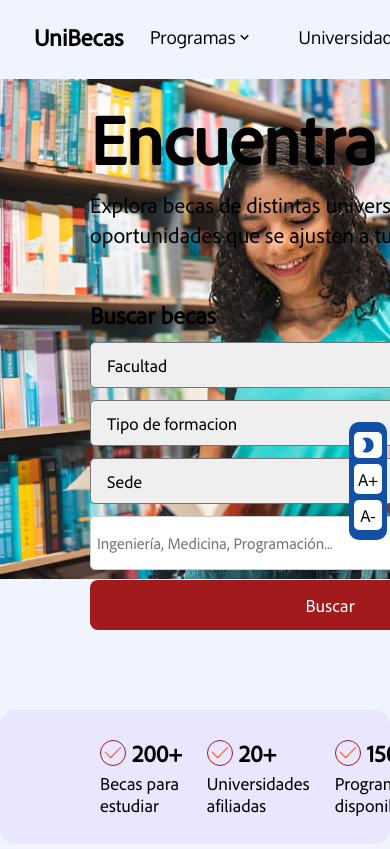
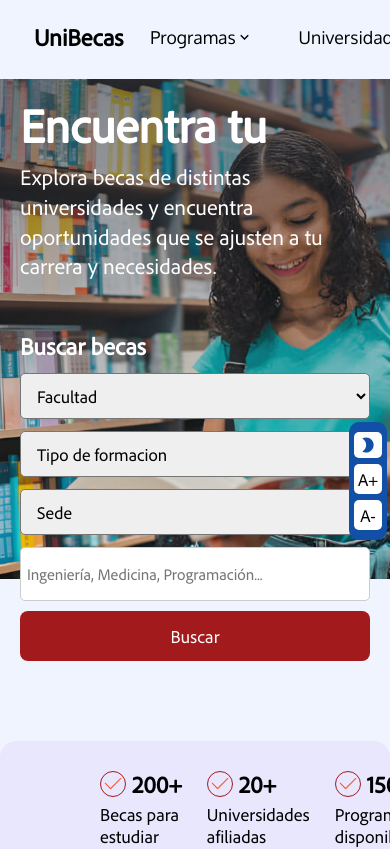
Before and after one commit to AlexanderCassiani/unibecas, a React (Vite) app in the folder frontend/: page / in a window 390 px wide. Shown: the top 849 px of the page. Built offline with nearby package versions, Linux system fonts and the light colour scheme.

Commit message:
Style: ajusta el diseño responsivo del componente Hero y mejora la legibilidad del texto en pantallas pequeñas

```diff
--- a/frontend/src/home/components/hero/hero.css
+++ b/frontend/src/home/components/hero/hero.css
@@ -13,6 +13,7 @@
 }
 
 .contenido-izquierda {
+  position: relative;
   min-width: 525px;
 }
 
@@ -169,3 +170,48 @@
     margin-top: 60px;
   }
 }
+
+@media (max-width: 1028px) {
+  .hero-contenido .contenido-izquierda h1,
+  .hero-contenido .contenido-izquierda p,
+  .hero-buscador h2 {
+    color: #fff;
+  }
+
+  .hero-buscador {
+    margin-right: auto;
+    margin-left: auto;
+  }
+
+  .contenido-derecha::before {
+    content: "";
+    position: absolute;
+    z-index: 600;
+    top: 0;
+    left: 0;
+    background: linear-gradient(#242a3394 0%, #242a334f 50%, #242a3313 100%);
+    width: 100%;
+    height: 100%;
+  }
+}
+
+@media (max-width: 700px) {
+  .hero-contenido {
+    padding: 5px 20px 25px;
+  }
+
+  .contenido-izquierda {
+    min-width: 0;
+    width: 100%;
+  }
+
+  .hero-buscador {
+    margin-top: 50px;
+  }
+}
+
+@media (max-width: 630px) {
+  .hero-contenido h1 {
+    font-size: 3rem;
+  }
+}
```
